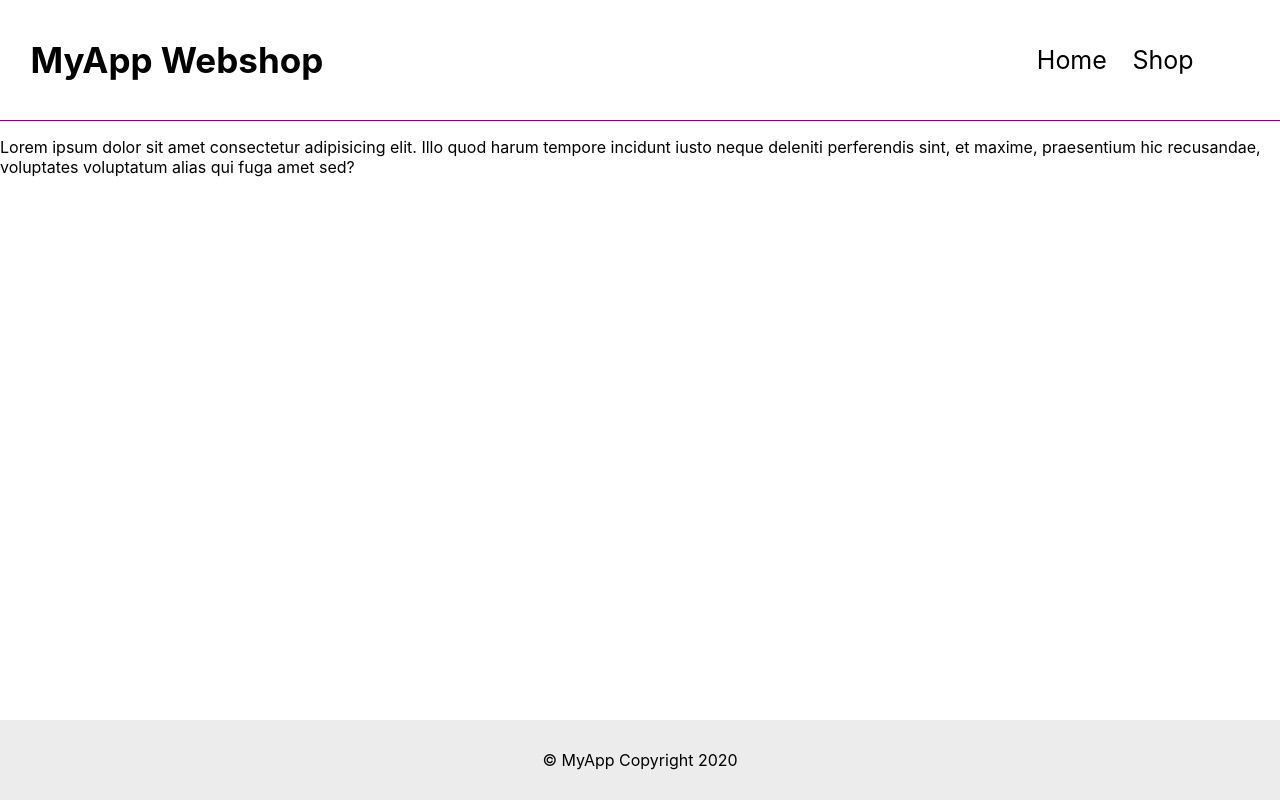
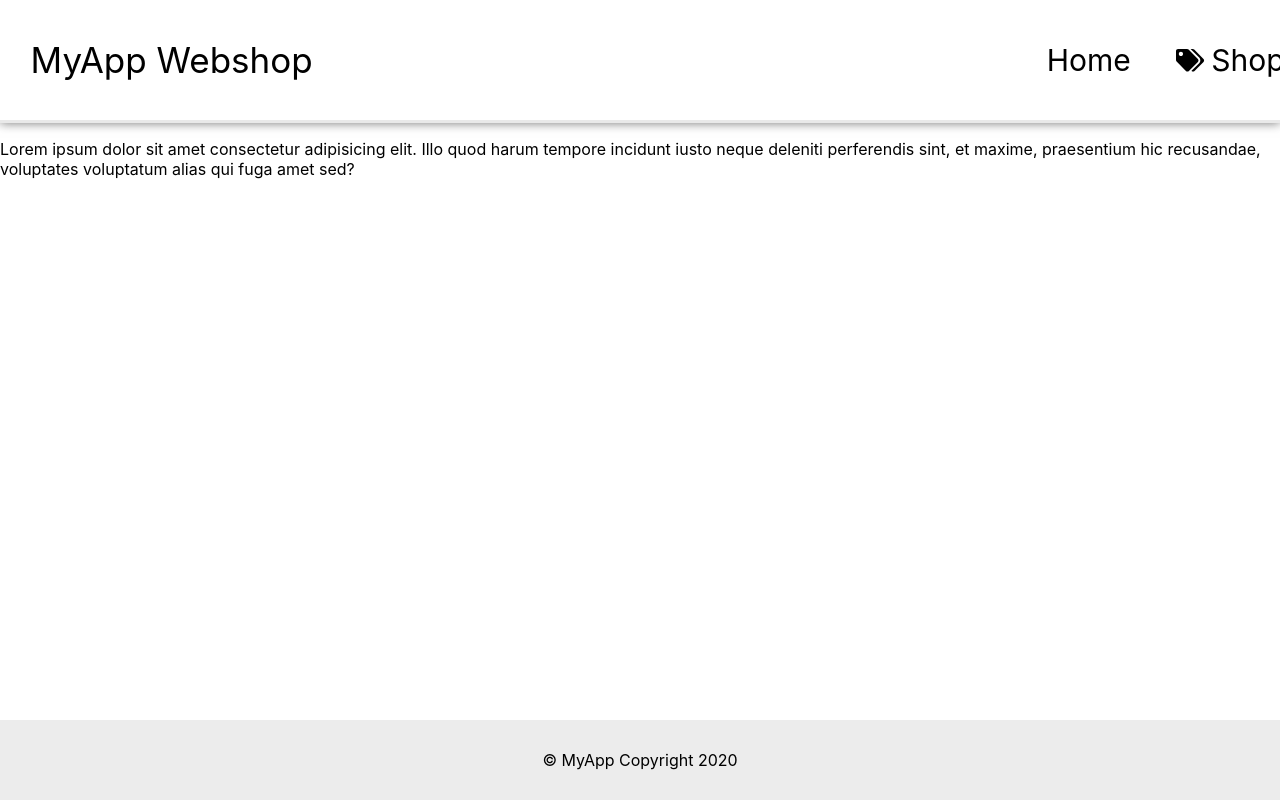
Before and after one commit to Anwrs/Myapp, a React (Create React App) app: page / in a window 1280 px wide. Built offline with nearby package versions, Linux system fonts and the light colour scheme.

Commit message:
Heade styling

```diff
--- a/src/App.css
+++ b/src/App.css
@@ -13,7 +13,8 @@ body {
 }
 
 header {
-  border-bottom: 1px solid purple;
+  border-bottom: 3px solid #e9e9e9;
+  box-shadow: 0px 0px 10px #747474;
   width: 100%;
   height: 15%;
 }
@@ -51,6 +52,7 @@ footer {
   font-size: 35px;
   padding: 5px;
   margin-left: 2%;
+  font-weight: 400;
 }
 
 .header-nav-list {
@@ -64,12 +66,21 @@ footer {
 
 .header-nav-list a {
   margin: 0 10%;
-  text-decoration: none;
+  text-decoration: underline transparent;
+  transition: 0.6s;
+  color: black;
+}
+
+.header-nav-list a:hover {
+  text-decoration: underline grey;
 }
 
 .header-nav-list li {
-  margin: 10% 0px;
-  font-size: 25px;
+  display: flex;
+  flex-direction: row;
+  align-items: center;
+  margin: 10px;
+  font-size: 30px;
   list-style-type: none;
   color: #000000;
 }
--- a/src/Components/Header.js
+++ b/src/Components/Header.js
@@ -1,8 +1,6 @@
 import React from 'react';
 import { FontAwesomeIcon } from '@fortawesome/react-fontawesome';
-import { faCoffee } from '@fortawesome/free-solid-svg-icons';
-
-const element = <FontAwesomeIcon icon={faCoffee} />
+import { faTags } from '@fortawesome/free-solid-svg-icons'
 
 function Header() {
   return (
@@ -11,7 +9,7 @@ function Header() {
             <h2>MyApp Webshop</h2>
             <ul className='header-nav-list'>
                 <a href="index.html"><li>Home</li></a>
-                <a href="#?inprogress"><li><FontAwesomeIcon icon={['fab', 'apple']} /> Shop</li></a>
+                <a href="#?inprogress"><li><FontAwesomeIcon icon={faTags} size='xs' pull='left'  /> Shop</li></a>
             </ul>
         </div>
     </header>
```
